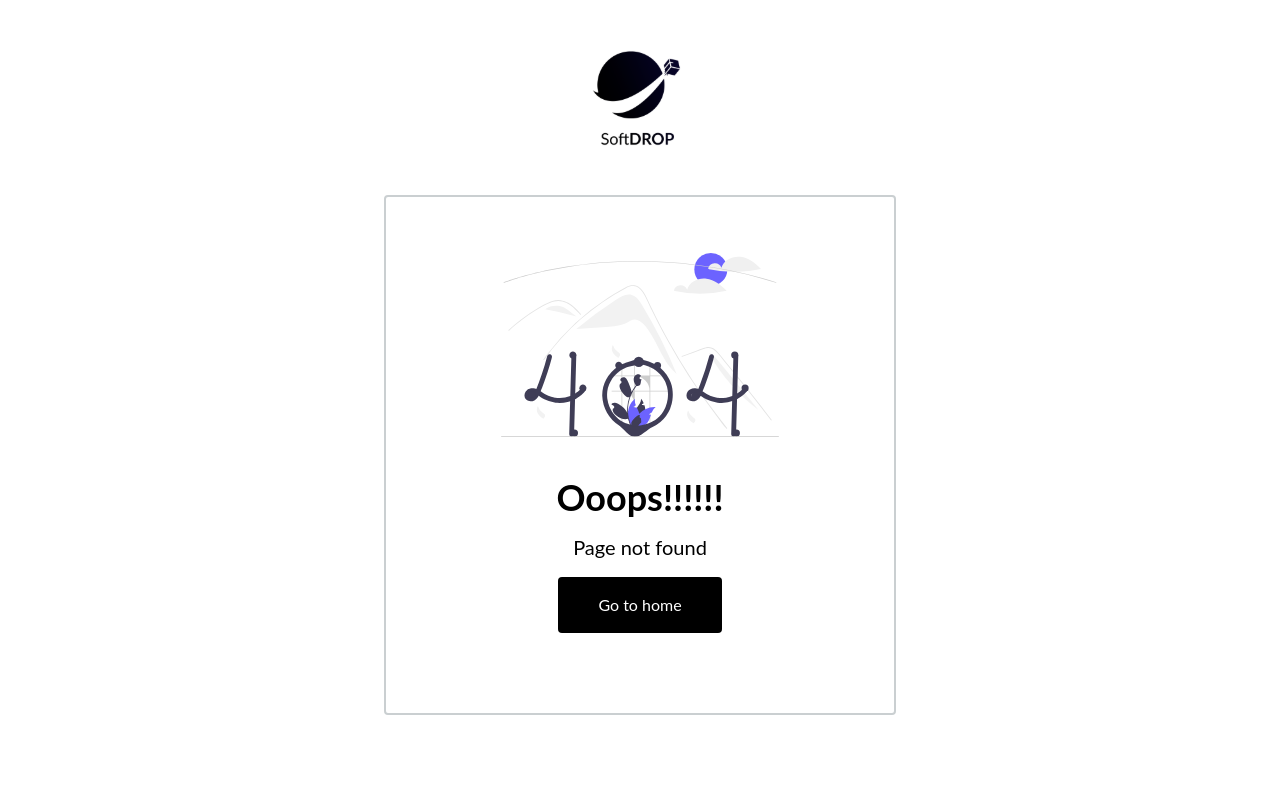
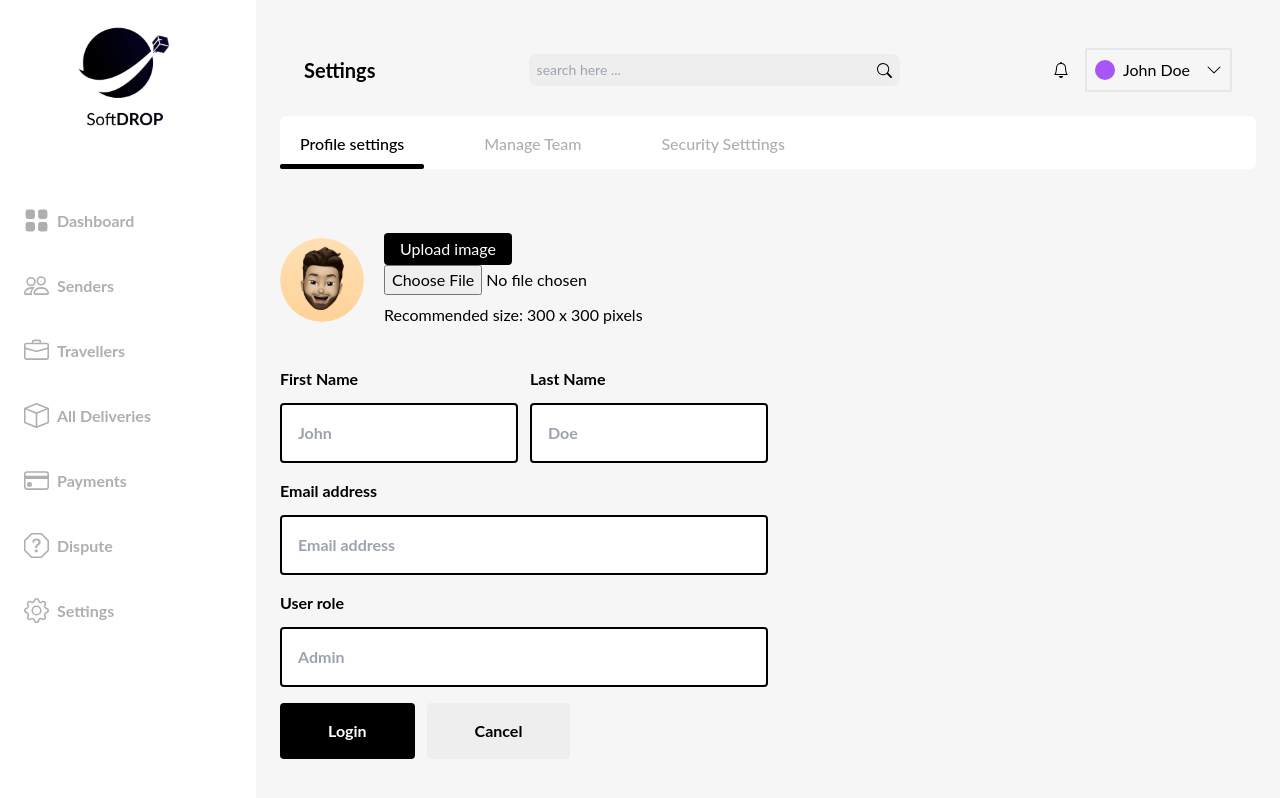
Before and after one commit to Craigmindset/webadmin-softdrop, a React (Create React App) app: page /admin/settings/profile-settings in a window 1280 px wide. Before the commit this address had no page. Built offline with nearby package versions, Linux system fonts and the light colour scheme.

Commit message:
implemented profile settings section ui

```diff
--- a/src/Pages/Settings.js
+++ b/src/Pages/Settings.js
@@ -1,7 +1,13 @@
+import { Outlet } from "react-router-dom"
+import DashHeader from "../components/DashHeader"
+import SettingsNav from "../components/SettingsNav"
+
 export default function Settings(){
     return(
-        <div>
-            this is the settings page
-        </div>
+        <main className="p-6">
+            <DashHeader title={'Settings'} />
+            <SettingsNav/>
+            <Outlet/>
+        </main>
     )
 }
--- a/src/components/DashNav.js
+++ b/src/components/DashNav.js
@@ -50,7 +50,7 @@ export default function DashNav(){
                 </NavLink>
                 <NavLink active={location.pathname === "/admin/settings"}>
                     <BsGear size={navIconSize} />
-                    <Link to={"/admin/settings"} className="px-2">
+                    <Link to={"/admin/settings/profile-settings"} className="px-2">
                         Settings
                     </Link>
                 </NavLink>
--- /dev/null
+++ b/src/components/ManageTeams.js
@@ -0,0 +1,9 @@
+import React from 'react'
+
+export default function ManageTeams() {
+  return (
+    <div>
+
+    </div>
+  )
+}
--- /dev/null
+++ b/src/components/ProfileSetting.js
@@ -0,0 +1,146 @@
+import { useState } from 'react'
+import Avatar from "../assets/svg/Avatar.svg"
+
+export default function ProfileSetting() {
+    const [formData, setFormData] = useState({
+        firstName:"",
+        lastName:"",
+        email : "",
+        userRole : "",
+    });
+
+    const [file, setFile] = useState();
+
+    const handleFileChange = (e) => {
+        if (e.target.files) {
+        setFile(e.target.files[0]);
+        }
+    };
+
+    // Dummy file upload function for profile picture
+    // TODO: Replace with api from backend
+    const handleUpload = () => {
+        if (!file) {
+        return;
+        }
+
+        // 👇 Uploading the file using the fetch API to the server
+        fetch('https://httpbin.org/post', {
+        method: 'POST',
+        body: file,
+        // 👇 Set headers manually for single file upload
+        headers: {
+            'content-type': file.type,
+            'content-length': `${file.size}`, // 👈 Headers need to be a string
+        },
+        })
+        .then((res) => res.json())
+        .then((data) => console.log(data))
+        .catch((err) => console.error(err));
+    };
+
+    const handleOnChange = (e) => {
+        const { name, value } = e.target;
+        setFormData((prevFormData) => ({ ...prevFormData, [name]: value }));
+    }
+
+    const handleOnSubmit = async (e) => {
+        e.preventDefault()
+        console.log(formData)
+
+    }
+
+    return (
+        <section className='w-1/2'>
+            <div className='mb-10 flex gap-5 items-center'>
+                <img src={Avatar} alt="Profile" />
+                <div>
+                    <div>
+                        <button className="bg-black py-1 px-4 mr-3 rounded text-white" onClick={handleUpload}>Upload image</button>
+                        <input type="file" onChange={handleFileChange} />
+                    </div>
+                    <p className='mt-2'>Recommended size: 300 x 300 pixels</p>
+                </div>
+            </div>
+
+            <form className='flex flex-col items-center justify-center gap-4 w-full font-bold' onSubmit={handleOnSubmit}>
+                <div className='flex items-center gap-3 w-full'>
+                    <div className='flex flex-col items-center gap-3 w-full'>
+                        <label htmlFor="firstName" className='font-bold self-start'>
+                            First Name
+                        </label>
+                        <input
+                            className='border-2 border-black rounded p-4 text-black w-full'
+                            type='text'
+                            name="firstName"
+                            id="firstName"
+                            value={formData.firstName}
+                            onChange={handleOnChange}
+                            placeholder="John"
+                            required
+                        />
+                    </div>
+
+                    <div className='flex flex-col items-center gap-3 w-full'>
+                        <label htmlFor="userRole" className='font-bold self-start'>
+                            Last Name
+                        </label>
+                        <input
+                            className='border-2 border-black rounded p-4 text-black w-full'
+                            type="text"
+                            id = "lastName"
+                            name="lastName"
+                            value={formData.lastName}
+                            onChange={handleOnChange}
+                            placeholder="Doe"
+                            required
+                        />
+                    </div>
+                </div>
+                <div className='flex flex-col items-center gap-3 w-full'>
+                    <label htmlFor="email" className='font-bold self-start'>
+                        Email address
+                    </label>
+                    <input
+                        className='border-2 border-black rounded p-4 text-black w-full'
+                        type='email'
+                        name="email"
+                        id="email"
+                        value={formData.email}
+                        onChange={handleOnChange}
+                        placeholder="Email address"
+                        required
+                    />
+                </div>
+                <div className='flex flex-col items-center gap-3 w-full'>
+                    <label htmlFor="userRole" className='font-bold self-start'>
+                        User role
+                    </label>
+                    <input
+                        className='border-2 border-black rounded p-4 text-black w-full'
+                        type="text"
+                        id = "userRole"
+                        name="userRole"
+                        value={formData.userRole}
+                        onChange={handleOnChange}
+                        placeholder="Admin"
+                        required
+                    />
+                </div>
+                <div className='flex gap-3 self-start'>
+                    <button
+                        className="bg-black py-4 px-12 rounded text-white"
+                        type="submit"
+                    >
+                        Login
+                    </button>
+                    <button
+                        className="bg-[#EEEEEE] py-4 px-12 rounded"
+                    >
+                        Cancel
+                    </button>
+                </div>
+            </form>
+        </section>
+    )
+}
--- /dev/null
+++ b/src/components/SecuritySettings.js
@@ -0,0 +1,9 @@
+import React from 'react'
+
+export default function SecuritySettings() {
+  return (
+    <div>
+
+    </div>
+  )
+}
--- /dev/null
+++ b/src/components/SettingsNav.js
@@ -0,0 +1,25 @@
+import React from 'react'
+import { Link, useLocation } from 'react-router-dom'
+
+export default function SettingsNav() {
+    const location = useLocation()
+
+    return (
+        <nav className='flex font-medium gap-10 bg-white rounded-md mb-16'>
+            <NavLink active={location.pathname === "/admin/settings/profile-settings"} link = "/admin/settings/profile-settings" text="Profile settings"/>
+            <NavLink active={location.pathname === "/admin/settings/manage-team"} link = "/admin/settings/manage-team" text="Manage Team"/>
+            <NavLink active={location.pathname === "/admin/settings/security-settings"} link = "/admin/settings/security-settings" text="Security Setttings"/>
+        </nav>
+    )
+}
+
+function NavLink({active, text, link}){
+    return(
+        <Link to={link} className={`${active ? 'text-black' : 'text-[#AFAFAF]'} mt-4`}>
+            <p  className="px-5">
+                {text}
+            </p>
+            <div className={`${active ? 'h-[5px]' : "hidden"} rounded-sm w-full bg-black mt-2`}></div>
+        </Link>
+    )
+}
```
Also changed, not shown: src/App.js (+18 -1 lines), src/assets/svg/Avatar.svg (added), 1 other file (tests, documents, lock files or other folders).
